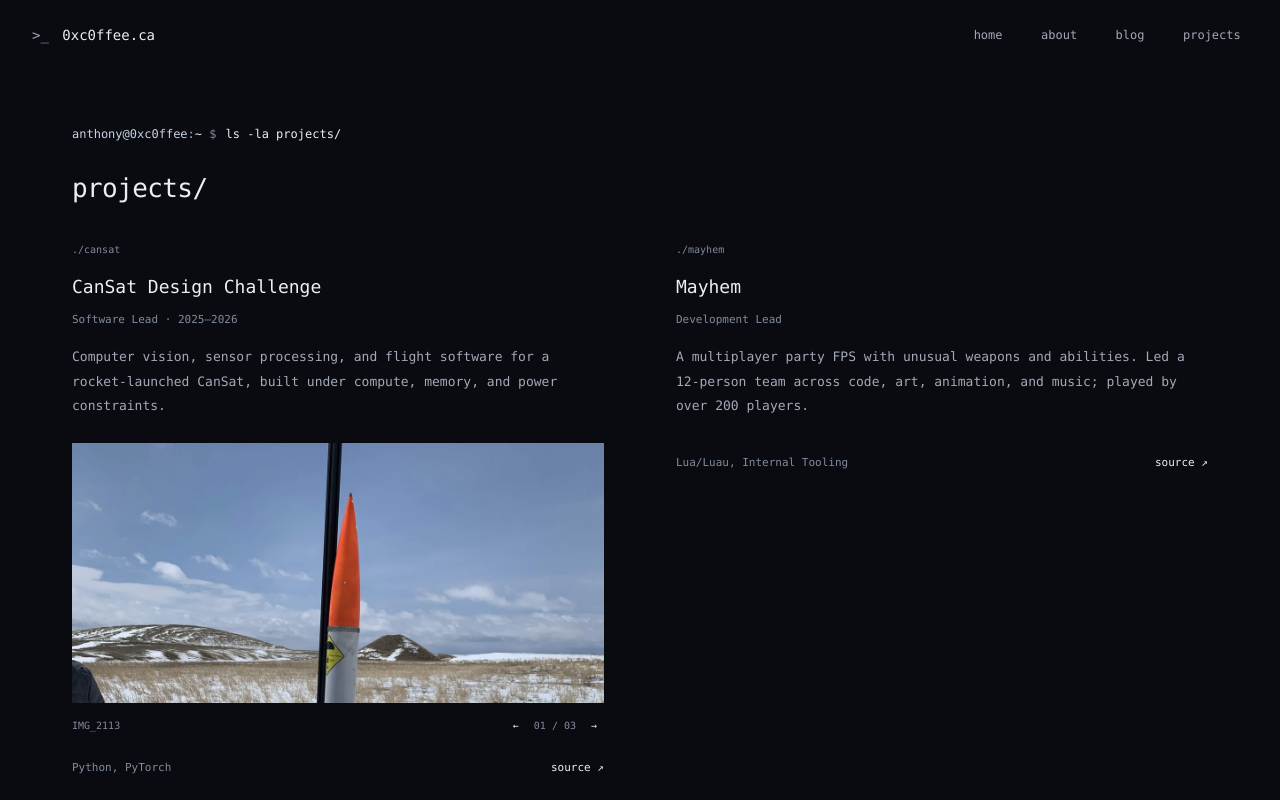
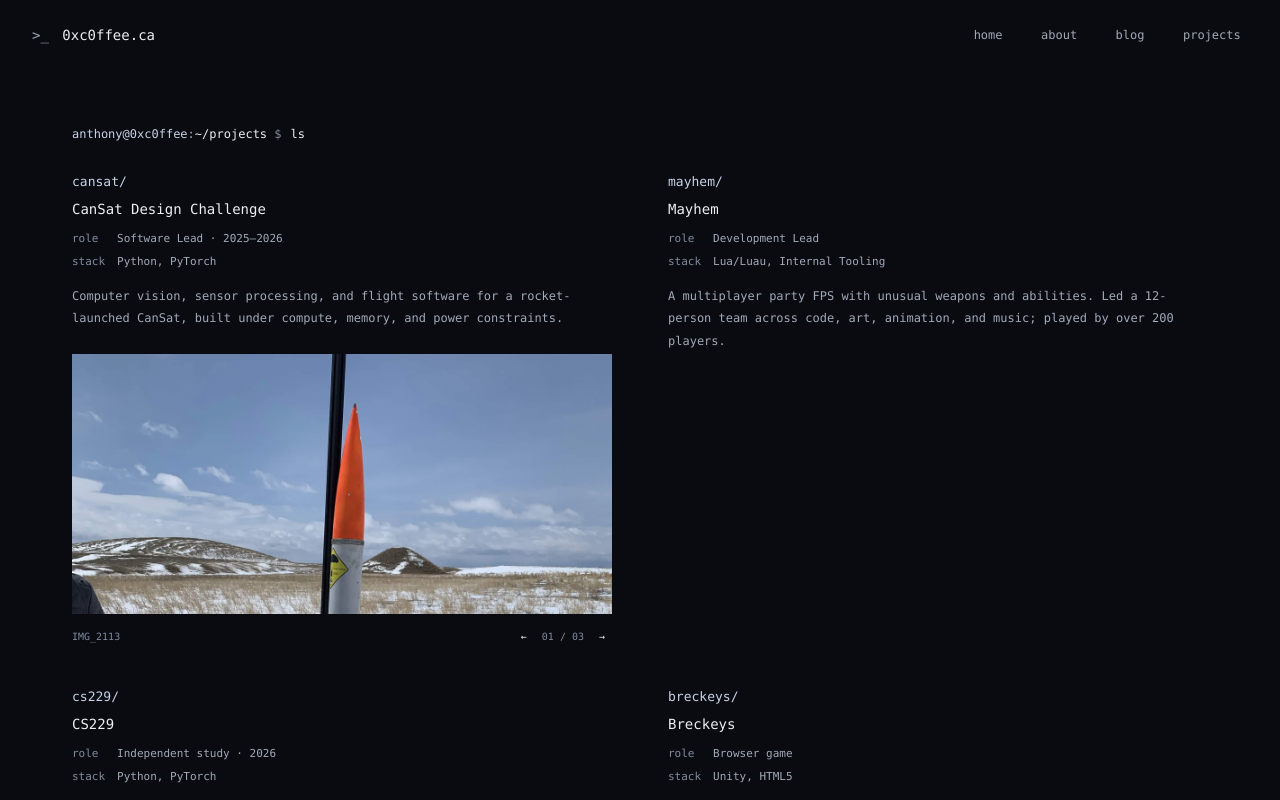
Before and after one commit to anthonyyunli/anthonyyunli.github.io, a Next.js app: page /projects in a window 1280 px wide. Shown: the top 800 px of the page. Built offline with nearby package versions, Linux system fonts and the light colour scheme.

Commit message:
Update Site source

```diff
--- a/src/app/globals.css
+++ b/src/app/globals.css
@@ -29,6 +29,7 @@ h1, h2, p { margin-top: 0; }
 ::selection { background: var(--accent); color: var(--background); }
 .skip-link { position: fixed; left: 16px; top: -100px; z-index: 10; background: var(--foreground); color: var(--background); padding: 8px 12px; }
 .skip-link:focus { top: 12px; }
+.visually-hidden { position: absolute; width: 1px; height: 1px; padding: 0; margin: -1px; overflow: hidden; clip-path: inset(50%); white-space: nowrap; border: 0; }
 
 .site-header, .site-footer { width: 100%; display: flex; justify-content: space-between; align-items: center; gap: 24px; padding-inline: 32px; }
 .site-header { min-height: 72px; }
@@ -66,16 +67,17 @@ h1, h2, p { margin-top: 0; }
 
 .page-content { width: 100%; max-width: 900px; margin-inline: auto; padding: 52px 32px 64px; }
 .page-title { font-size: 26px; font-weight: 400; line-height: 1.4; margin: 0 0 34px; letter-spacing: -.6px; }
-.projects-page { max-width: 1280px; }
-.project-grid { display: grid; grid-template-columns: repeat(2, minmax(0, 1fr)); align-items: start; gap: 64px 72px; }
+.projects-page { max-width: 1200px; }
+.project-grid { display: grid; grid-template-columns: repeat(2, minmax(0, 1fr)); align-items: start; gap: 32px 56px; }
 .project-entry { min-width: 0; display: flex; flex-direction: column; background: transparent; scroll-margin-top: 24px; }
-.project-entry:target h2 { text-decoration: underline; text-underline-offset: 6px; }
+.project-path { align-self: flex-start; margin-bottom: 5px; font-size: 13px; color: var(--accent); }
+.project-path, .project-path:hover { text-decoration: none; }
 .project-body { flex: 1; display: flex; flex-direction: column; padding: 0; }
-.project-entry h2 { font-size: 18px; font-weight: 400; line-height: 1.5; margin-bottom: 10px; }
-.project-entry p { color: var(--muted); font-size: 13px; line-height: 1.9; margin-bottom: 18px; }
-.project-entry .project-role { color: var(--subtle); font-size: 11px; margin-bottom: 14px; }
-.project-bottom { display: flex; flex-wrap: wrap; justify-content: space-between; align-items: baseline; gap: 12px; margin-top: auto; padding-top: 22px; font-size: 11px; color: var(--subtle); }
-.project-bottom a { color: var(--foreground); }
+.project-entry h2 { font-size: 14px; font-weight: 400; line-height: 1.6; margin-bottom: 9px; }
+.project-meta { display: grid; grid-template-columns: 5ch minmax(0, 1fr); gap: 2px 12px; margin: 0 0 12px; font-size: 11px; line-height: 1.9; }
+.project-meta dt { color: var(--subtle); }
+.project-meta dd { margin: 0; color: var(--muted); }
+.project-entry p { color: var(--muted); font-size: 12px; line-height: 1.85; margin-bottom: 18px; }
 .empty-blog { color: var(--muted); padding-top: 24px; }
 .empty-blog p { margin-bottom: 10px; }
 .entry-count { color: var(--subtle); font-size: 12px; }
@@ -102,17 +104,12 @@ h1, h2, p { margin-top: 0; }
   .page-title { font-size: 24px; margin-bottom: 28px; }
   .project-grid { grid-template-columns: 1fr; }
   .project-body { padding: 0; }
-  .project-entry h2 { font-size: 17px; }
+  .project-entry h2 { font-size: 14px; }
   .project-entry p { font-size: 12px; }
 }
 @media (prefers-reduced-motion: reduce) {
   .cursor { animation: none; }
 }
-
-/* Projects share one borderless two-column output area. */
-.project-entry .project-path { color: var(--subtle); font-size: 10px; margin: 0 0 14px; }
-.projects-page { max-width: 1200px; }
-.project-bottom { margin-top: 2px; padding-top: 14px; }
 
 /* A small inline album; opening a photo preserves its complete composition. */
 .photo-album { margin: 6px 0 0; }
@@ -143,7 +140,6 @@ h1, h2, p { margin-top: 0; }
 .rabbit-status { position: absolute; top: 50%; left: 50%; transform: translate(-50%, -50%); font-size: 11px; color: var(--subtle); white-space: nowrap; }
 
 @media (max-width: 767px) {
-  .project-grid { gap: 48px; }
   .about-layout { grid-template-columns: 1fr; gap: 28px; }
   .about-photo { max-width: 560px; }
   .ascii-rabbit { padding: 0; }
--- a/src/app/projects/page.js
+++ b/src/app/projects/page.js
@@ -10,12 +10,11 @@ export const metadata = {
 export default function Projects() {
   return (
     <section className="page-content projects-page" aria-labelledby="projects-title">
-      <CommandLine>ls -la projects/</CommandLine>
-      <h1 className="page-title" id="projects-title">projects/</h1>
+      <h1 className="visually-hidden" id="projects-title">Projects</h1>
+      <CommandLine path="~/projects">ls</CommandLine>
       <div className="project-grid">
         {projects.map((project) => <ProjectEntry key={project.id} project={project} />)}
       </div>
-      {/* Future ASCII animations and C++/WebAssembly fluid simulation can live on their own routes. */}
     </section>
   );
 }
--- a/src/components/ProjectEntry.js
+++ b/src/components/ProjectEntry.js
@@ -2,17 +2,16 @@ import PhotoAlbum from './PhotoAlbum';
 
 export default function ProjectEntry({ project }) {
   return (
-    <article className="project-entry" id={project.id}>
-      <p className="project-path">./{project.id}</p>
+    <article className="project-entry" id={project.id} aria-labelledby={`${project.id}-title`}>
+      <a className="project-path" href={project.href} aria-label={`Open ${project.title}`}>{project.id}/</a>
       <div className="project-body">
-        <h2>{project.title}</h2>
-        {project.role && <p className="project-role">{project.role}</p>}
+        <h2 id={`${project.id}-title`}>{project.title}</h2>
+        <dl className="project-meta">
+          {project.role && <><dt>role</dt><dd>{project.role}</dd></>}
+          <dt>stack</dt><dd>{project.stack}</dd>
+        </dl>
         <p className="project-description">{project.description}</p>
         {project.photos && <PhotoAlbum photos={project.photos} />}
-        <div className="project-bottom">
-          <span>{project.stack}</span>
-          {project.href && <a href={project.href}>{project.linkText || 'source'} ↗</a>}
-        </div>
       </div>
     </article>
   );
```
Also changed, not shown: src/lib/ascii-rabbit.js.
